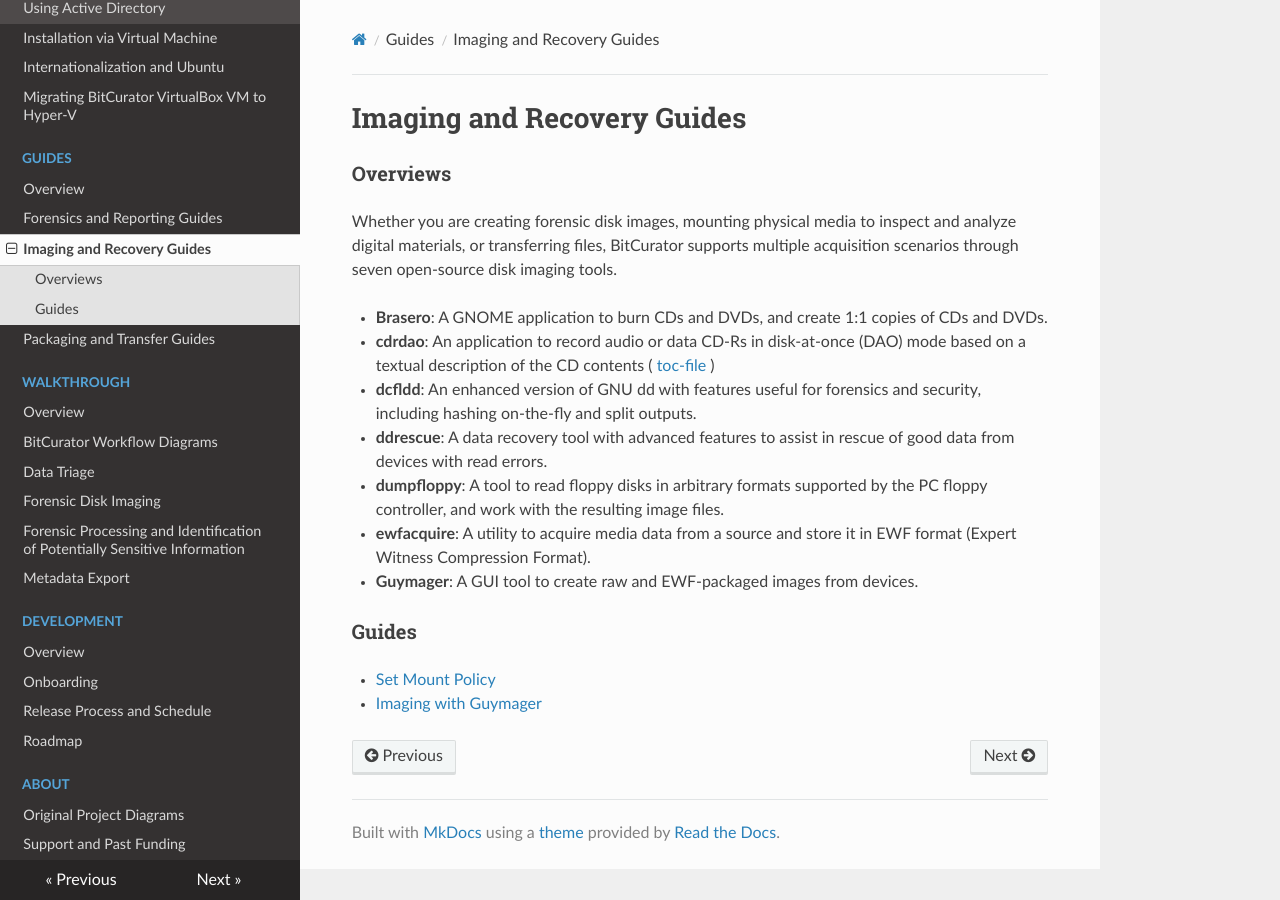
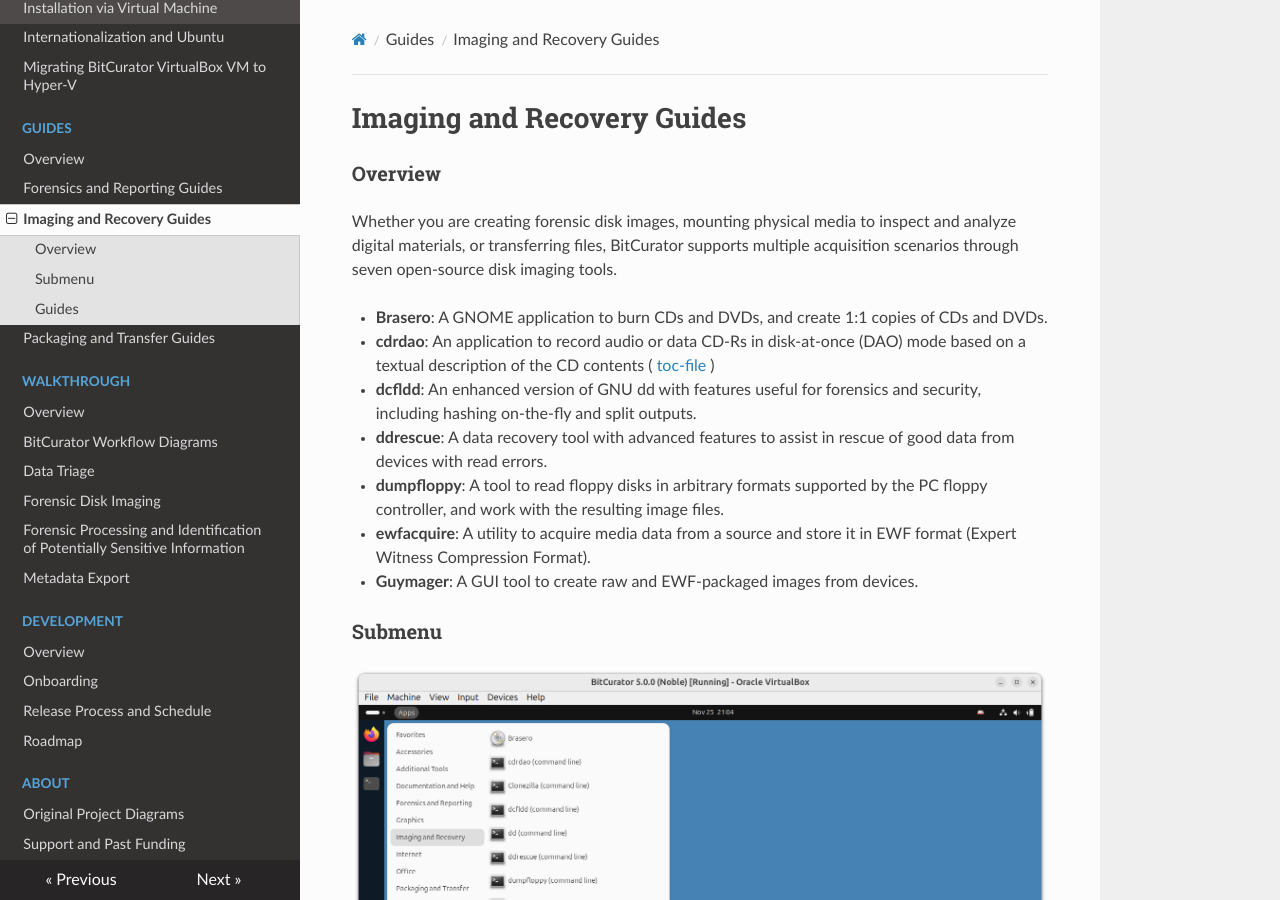
Before and after one commit to BitCurator/documentation, an MkDocs documentation site: the page built from docs/All Step-by-Step Guides/Imaging and Recovery Guides.md, in a window 1280 px wide and 900 px high. Built offline with MkDocs 1.6.1, drawn with Linux system fonts in a browser that asks for light colours; nearby versions of some CDN libraries.

Commit message:
Update Imaging and Recovery Guides.md

```diff
--- a/docs/All Step-by-Step Guides/Imaging and Recovery Guides.md
+++ b/docs/All Step-by-Step Guides/Imaging and Recovery Guides.md
@@ -5,7 +5,7 @@
 
 
 
-### Overviews
+### Overview
 
 Whether you are creating forensic disk images, mounting physical media to inspect and analyze digital materials, or transferring files, BitCurator supports multiple acquisition scenarios through seven open-source disk imaging tools.
 
@@ -17,6 +17,9 @@
 * **ewfacquire**: A utility to acquire media data from a source and store it in EWF format (Expert Witness Compression Format).
 * **Guymager**: A GUI tool to create raw and EWF-packaged images from devices.
 
+### Submenu
+
+![Imaging and Recovery menu](attachments/imagingsubmenu.png)
 
 ### Guides
 
```
